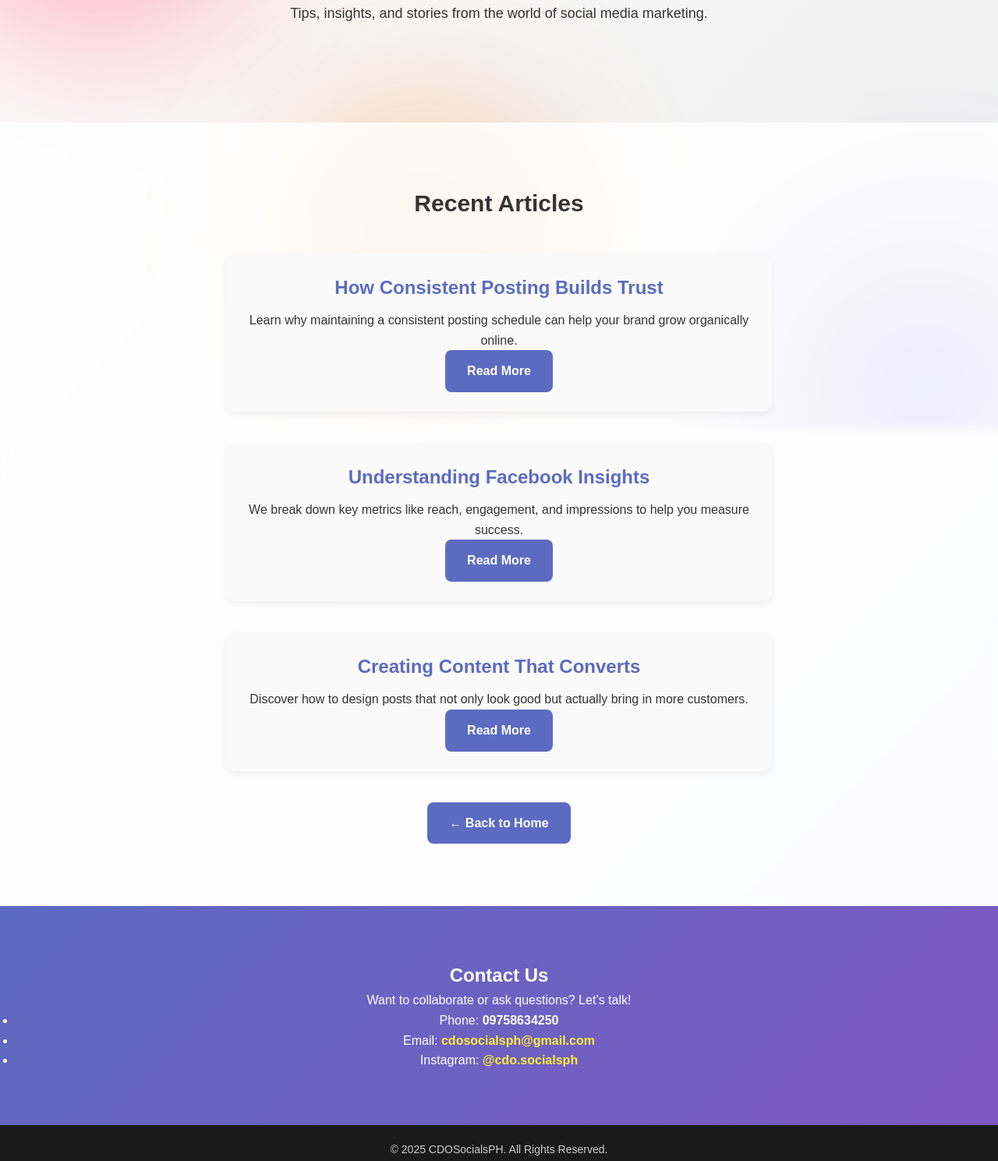
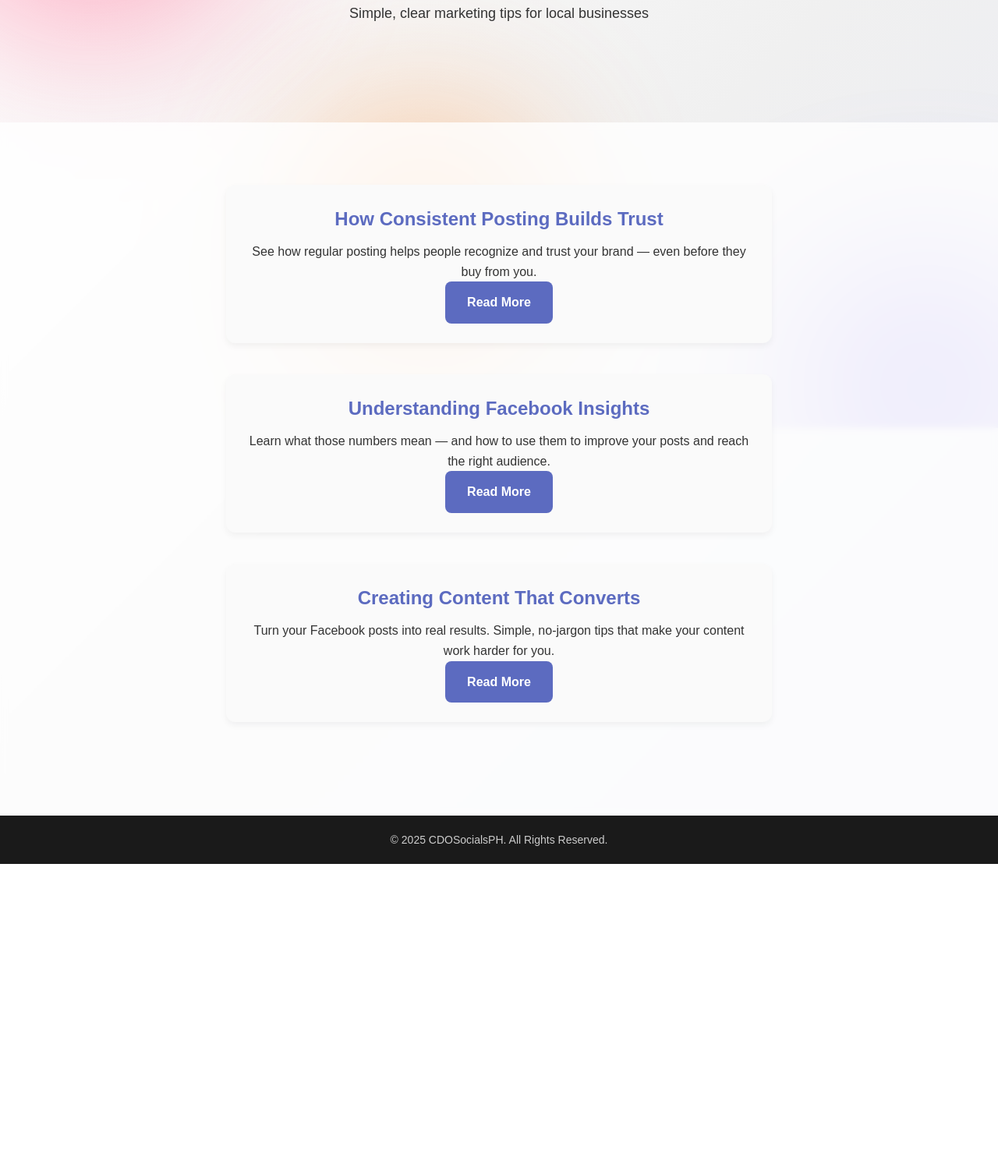
Before and after one commit to cdosocialsph-web/social-media-management-site, a plain HTML site: page blog.html in a window 1280 px wide. Shown: the part 251-1740 px from the top of the page at 78% size. After the commit the page ends 1359 px from the top, so only its background shows below. Drawn offline with Linux system fonts and the light colour scheme.

Commit message:
Update blog.html

```diff
--- a/blog.html
+++ b/blog.html
@@ -1,16 +1,16 @@
 <!DOCTYPE html>
 <html lang="en">
 <head>
-  <meta charset="UTF-8">
-  <meta name="viewport" content="width=device-width, initial-scale=1.0">
-  <meta name="description" content="CDOSocialsPH Blog - Social Media Management Insights">
-  <title>Blog - CDOSocialsPH</title>
-  <link rel="stylesheet" href="style.css">
+  <meta charset="UTF-8" />
+  <meta name="viewport" content="width=device-width, initial-scale=1.0" />
+  <title>Blog | CDOSocialsPH</title>
+  <link rel="stylesheet" href="style.css" />
 </head>
 <body>
-  <!-- 🎨 Floating background blobs -->
+  <!-- Floating background blobs -->
   <div class="background-blobs"><div></div></div>
 
+  <!-- Header -->
   <header>
     <div class="container">
       <h1><a href="index.html" class="logo">CDOSocialsPH</a></h1>
@@ -23,47 +23,34 @@
     </div>
   </header>
 
+  <!-- Hero / Title -->
   <section class="hero">
-    <h2>Our Latest Posts</h2>
-    <p>Tips, insights, and stories from the world of social media marketing.</p>
+    <h2>CDOSocialsPH Blog</h2>
+    <p>Simple, clear marketing tips for local businesses</p>
   </section>
 
+  <!-- Blog List -->
   <section class="services">
-    <h2>Recent Articles</h2>
-
     <div class="service-item">
       <h3>How Consistent Posting Builds Trust</h3>
-      <p>Learn why maintaining a consistent posting schedule can help your brand grow organically online.</p>
-      <a href="#" class="cta-button">Read More</a>
+      <p>See how regular posting helps people recognize and trust your brand — even before they buy from you.</p>
+      <a href="blog-post1.html" class="cta-button">Read More</a>
     </div>
 
     <div class="service-item">
       <h3>Understanding Facebook Insights</h3>
-      <p>We break down key metrics like reach, engagement, and impressions to help you measure success.</p>
-      <a href="#" class="cta-button">Read More</a>
+      <p>Learn what those numbers mean — and how to use them to improve your posts and reach the right audience.</p>
+      <a href="blog-post2.html" class="cta-button">Read More</a>
     </div>
 
     <div class="service-item">
       <h3>Creating Content That Converts</h3>
-      <p>Discover how to design posts that not only look good but actually bring in more customers.</p>
-      <a href="#" class="cta-button">Read More</a>
-    </div>
-
-    <div style="margin-top:40px;">
-      <a href="index.html" class="cta-button">← Back to Home</a>
+      <p>Turn your Facebook posts into real results. Simple, no-jargon tips that make your content work harder for you.</p>
+      <a href="blog-post3.html" class="cta-button">Read More</a>
     </div>
   </section>
 
-  <section id="contact" class="contact">
-    <h2>Contact Us</h2>
-    <p>Want to collaborate or ask questions? Let’s talk!</p>
-    <ul>
-      <li>Phone: <strong>09758634250</strong></li>
-      <li>Email: <strong><a href="mailto:cdosocialsph@gmail.com">cdosocialsph@gmail.com</a></strong></li>
-      <li>Instagram: <strong><a href="https://www.instagram.com/cdo.socialsph/" target="_blank">@cdo.socialsph</a></strong></li>
-    </ul>
-  </section>
-
+  <!-- Footer -->
   <footer>
     <p>&copy; 2025 CDOSocialsPH. All Rights Reserved.</p>
   </footer>
```
